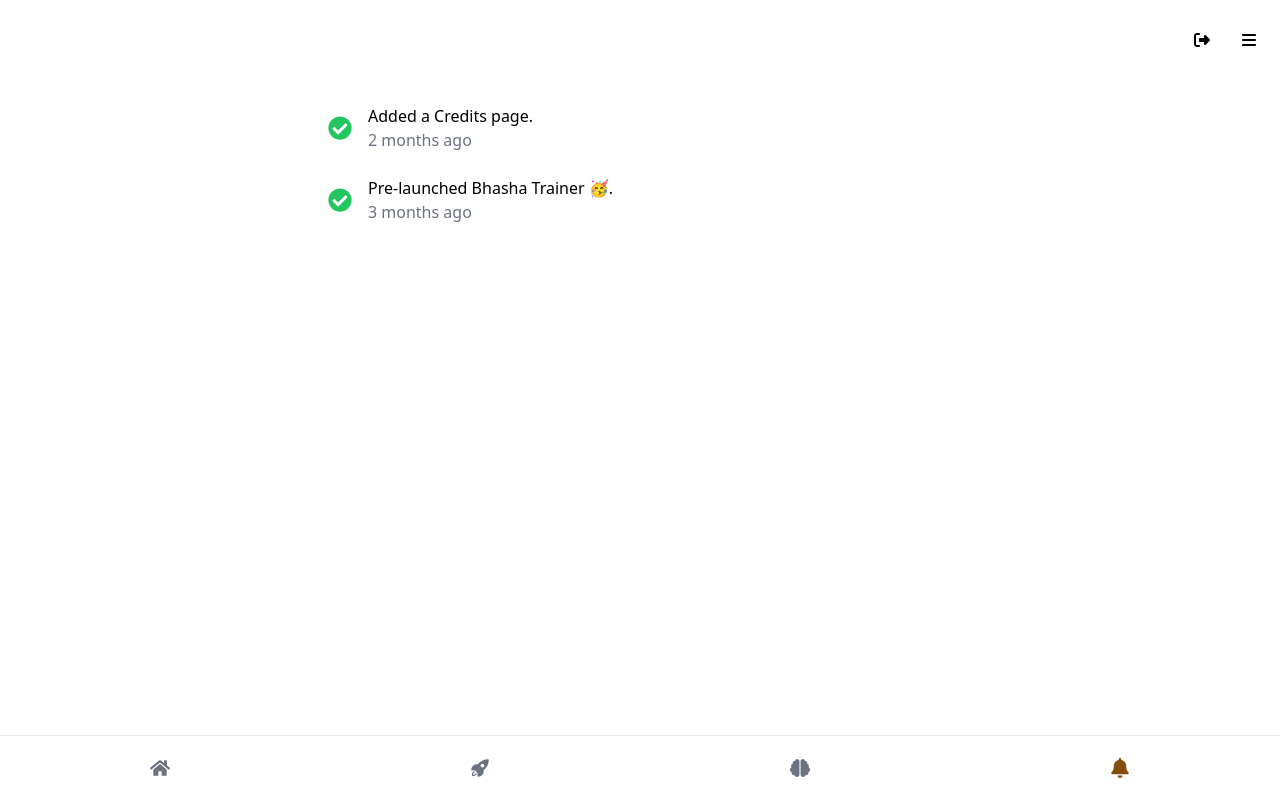
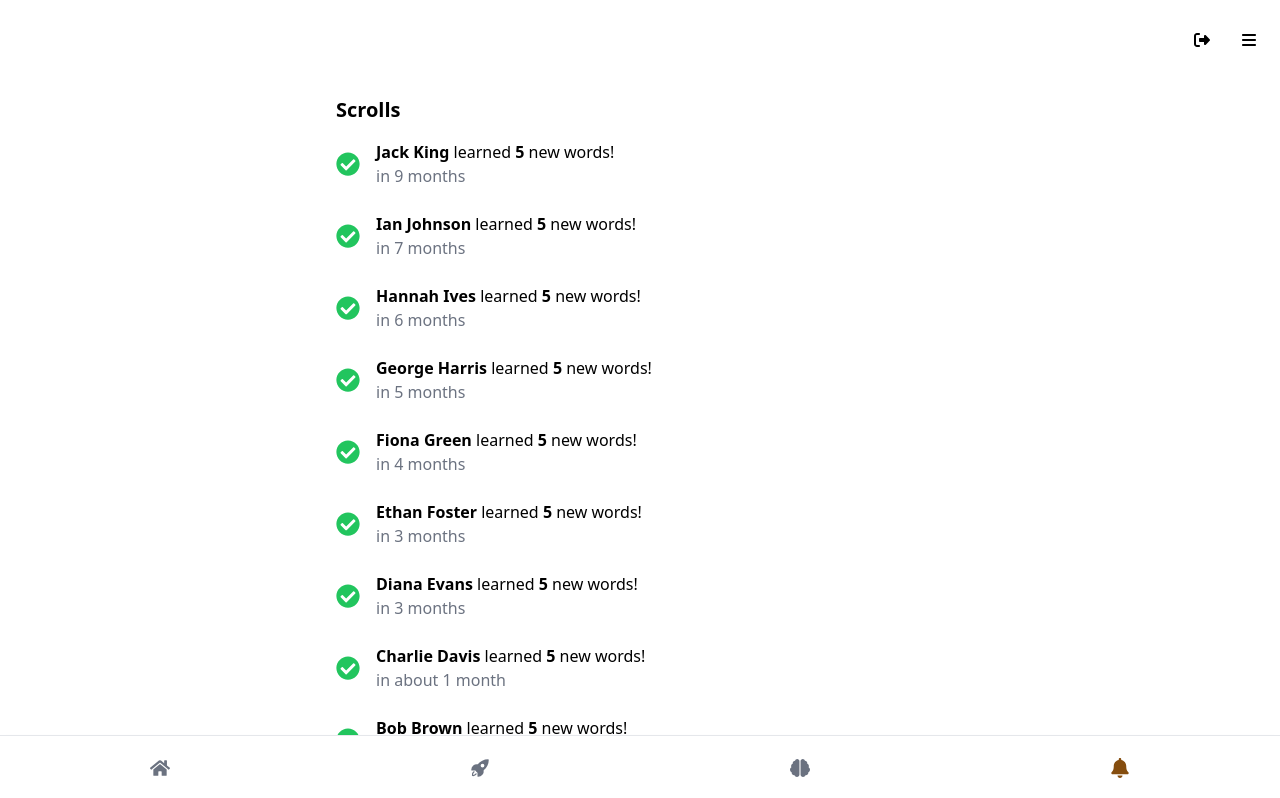
Before and after one commit to sachinkmohan/em-vocab-trainer, a React (Vite) app: page /feed in a window 1280 px wide. Shown: the top 798 px of the page. Built offline with nearby package versions, Linux system fonts and the light colour scheme; no server answers.

Commit message:
EMV-133 - Add date-fns library and update UserFeed component to display user activities with relative time formatting

```diff
--- a/package.json
+++ b/package.json
@@ -20,6 +20,7 @@
     "@fortawesome/fontawesome-svg-core": "^6.6.0",
     "@fortawesome/free-solid-svg-icons": "^6.6.0",
     "@fortawesome/react-fontawesome": "^0.2.2",
+    "date-fns": "^4.1.0",
     "dotenv": "^16.4.5",
     "eslint-plugin-jest": "^28.6.0",
     "firebase": "^10.12.2",
--- a/src/components/BottomNavBar.tsx
+++ b/src/components/BottomNavBar.tsx
@@ -6,7 +6,7 @@ const BottomNavBar = () => {
   const getNavLinkClass = ({ isActive }: { isActive: boolean }) =>
     isActive ? "text-yellow-800" : "text-gray-500";
   return (
-    <div className="fixed bottom-0 left-0 w-full bg-white shadow-md border-t border-gray-200">
+    <div className="fixed bottom-0 left-0 w-full bg-white shadow-md border-t border-gray-200 z-10">
       <div className="flex justify-around items-center h-16">
         <NavLink to="/user-home" className={getNavLinkClass}>
           <FaHome className="size-5" />
--- a/src/layouts/MainLayout.tsx
+++ b/src/layouts/MainLayout.tsx
@@ -6,8 +6,8 @@ const MainLayout = () => {
   return (
     <div>
       <NavBar />
+      <Outlet />
       <BottomNavBar />
-      <Outlet />
     </div>
   );
 };
--- a/src/pages/UserFeed.tsx
+++ b/src/pages/UserFeed.tsx
@@ -1,45 +1,84 @@
 import { FaCheckCircle } from "react-icons/fa"; // Importing necessary icons
-
+import { formatDistanceToNow, compareDesc, parse } from "date-fns";
 const UserFeed = () => {
   interface TimelineItem {
     date: string;
-    title: string;
+    user: string;
   }
+
+  const parseDate = (date: string) => {
+    return parse(date, "dd-MM-yyyy", new Date());
+  };
 
   const timelineData: TimelineItem[] = [
     {
       date: "06-02-2025",
-      title: "Added a Credits page.",
+      user: "John Doe",
     },
     {
       date: "01-01-2025",
-      title: "Pre-launched Bhasha Trainer 🥳.",
+      user: "Susan Smith",
+    },
+    // generate 10 more random dates
+    {
+      date: "15-03-2025",
+      user: "Alice Johnson",
+    },
+    {
+      date: "20-04-2025",
+      user: "Bob Brown",
+    },
+    {
+      date: "25-05-2025",
+      user: "Charlie Davis",
+    },
+    {
+      date: "30-06-2025",
+      user: "Diana Evans",
+    },
+    {
+      date: "05-07-2025",
+      user: "Ethan Foster",
+    },
+    {
+      date: "10-08-2025",
+      user: "Fiona Green",
+    },
+    {
+      date: "15-09-2025",
+      user: "George Harris",
+    },
+    {
+      date: "20-10-2025",
+      user: "Hannah Ives",
+    },
+    {
+      date: "25-11-2025",
+      user: "Ian Johnson",
+    },
+    {
+      date: "30-12-2025",
+      user: "Jack King",
     },
   ].sort((a, b) => {
     // Sorting by date in DD-MM-YYYY format
-    const [dayA, monthA, yearA] = a.date.split("-").map(Number);
-    const [dayB, monthB, yearB] = b.date.split("-").map(Number);
-    return (
-      new Date(yearB, monthB - 1, dayB).getTime() -
-      new Date(yearA, monthA - 1, dayA).getTime()
-    );
+    const dateA = parseDate(a.date);
+    const dateB = parseDate(b.date);
+    return compareDesc(dateA, dateB);
   });
 
-  const calculateDaysAgo = (date: string) => {
-    const [day, month, year] = date.split("-").map(Number);
-    const dateObj = new Date(year, month - 1, day);
-    const diffTime = Math.abs(new Date().getTime() - dateObj.getTime());
-    const diffDays = Math.ceil(diffTime / (1000 * 60 * 60 * 24));
-    if (diffDays > 30) {
-      const diffMonths = Math.floor(diffDays / 30);
-      return `${diffMonths} month${diffMonths > 1 ? "s" : ""} ago`;
-    }
-    return `${diffDays} days ago`;
+  const formatRelativeTime = (date: string) => {
+    const parsedDate = parseDate(date);
+    return formatDistanceToNow(parsedDate, { addSuffix: true });
   };
 
   return (
-    <div className="max-w-2xl mx-auto p-4 md:p-6">
-      <div className="space-y-6">
+    <div className="max-w-2xl mx-auto w-full px-4">
+      <div className="px-4 py-2">
+        <h2 className="text-xl font-bold py-2">Scrolls</h2>
+      </div>
+      <div>
+        <div className="px-4 space-y-6 pb-20">
           {timelineData.map((item, index) => (
             <div key={item.date} className="relative flex items-center gap-4">
               {/* Vertical line */}
@@ -49,14 +88,18 @@ const UserFeed = () => {
 
               {/* Icon */}
               <div className="relative z-10 flex-shrink-0 text-green-500">
-              <FaCheckCircle className="text-2xl" />{" "}
+                <FaCheckCircle className="text-2xl" />
               </div>
               <div>
-              <h3>{item.title}</h3>
-              <p className="text-gray-500">{calculateDaysAgo(item.date)}</p>
+                <h3>
+                  <span className="font-bold">{item.user}</span> learned{" "}
+                  <span className="font-bold">5</span> new words!
+                </h3>
+                <p className="text-gray-500">{formatRelativeTime(item.date)}</p>
               </div>
             </div>
           ))}
+        </div>
       </div>
     </div>
   );
```
Also changed, not shown: 1 other file (tests, documents, lock files or other folders). Lines whose indentation alone changed are shown as unchanged.
